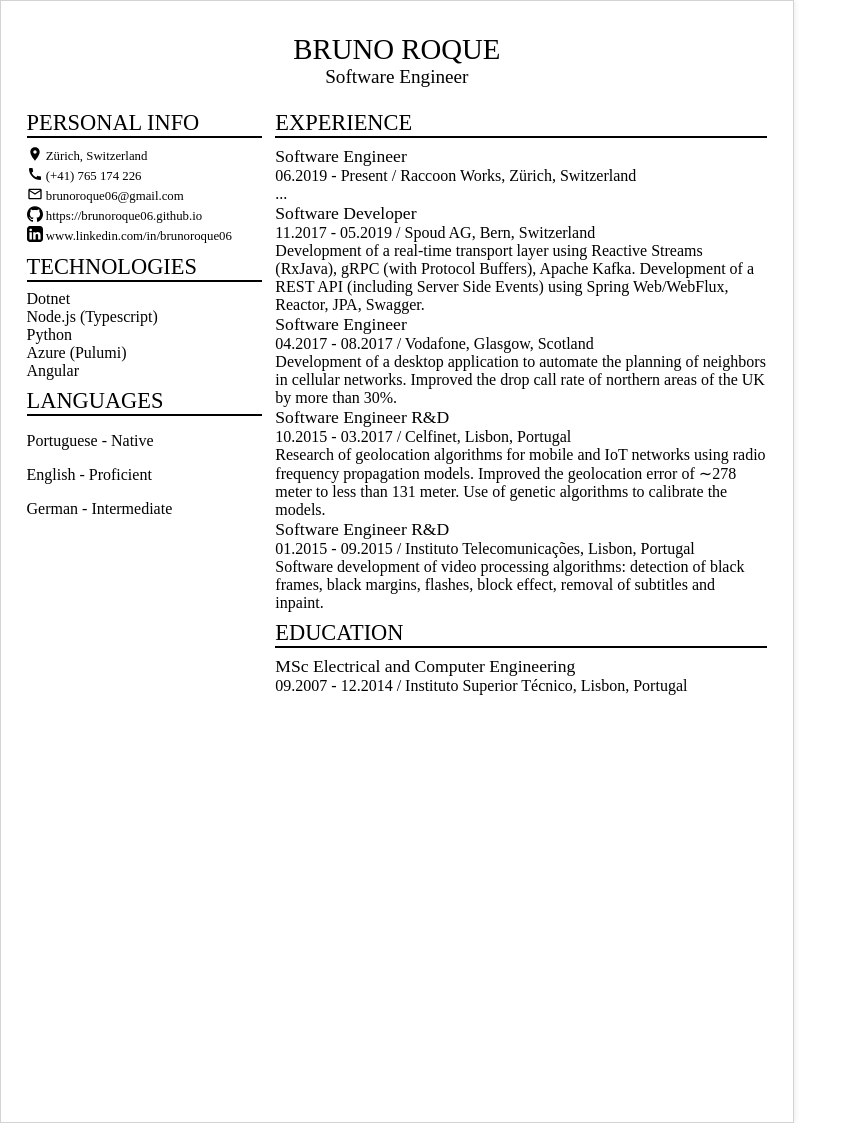
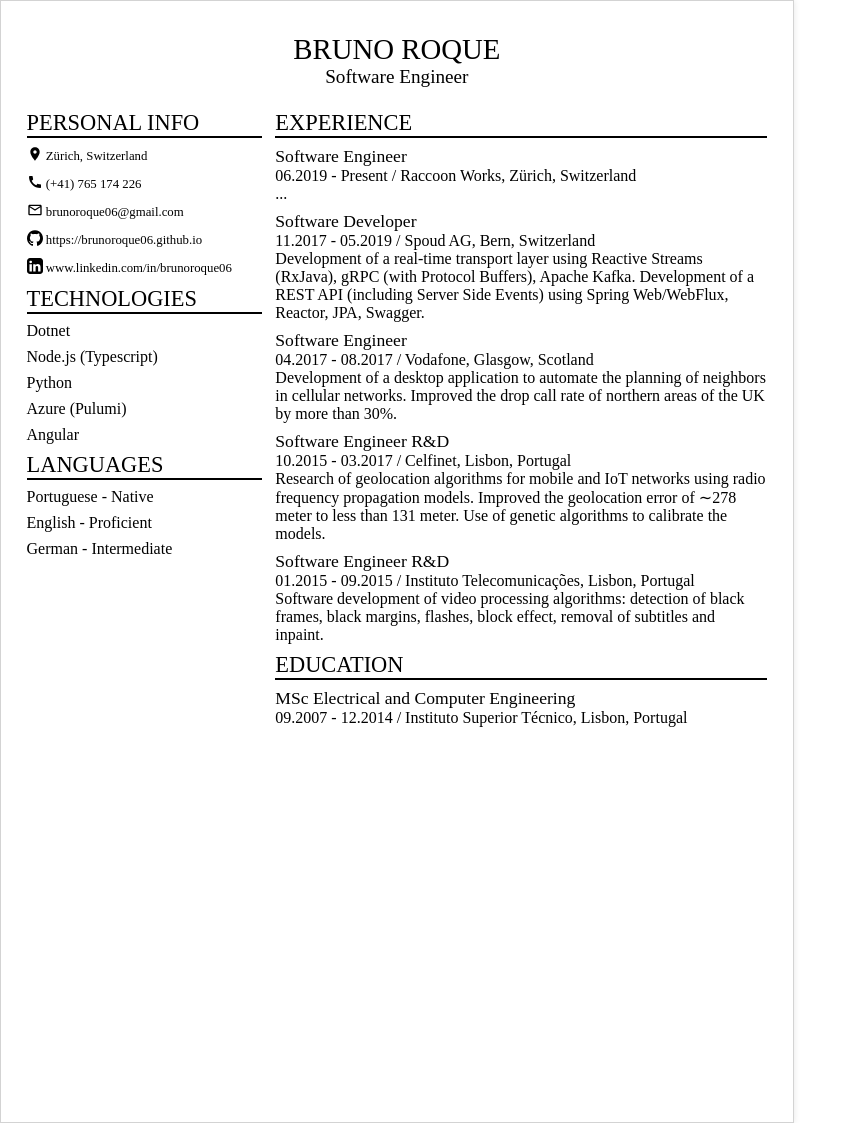
Before and after one commit to brunoroque06/brunoroque06.github.io, a Jekyll site: the page documents/curriculum-vitae/index.html, which Jekyll copies as it is, in a window 1280 px wide. Shown: the whole page, without its empty margins (0-856 px from the left). Built offline with Jekyll 4.4.1, drawn with Linux system fonts in a browser that asks for light colours.

Commit message:
Add row class

```diff
--- a/documents/curriculum-vitae/index.html
+++ b/documents/curriculum-vitae/index.html
@@ -54,6 +54,10 @@
 
       .column-left {
         padding: var(--padding);
+      }
+
+      .row {
+        margin: 0.5rem 0;
       }
 
       .info-entry {
@@ -132,7 +136,7 @@
       <div class="column-left">
         <div class="section">Personal Info</div>
 
-        <div class="info-entry">
+        <div class="row info-entry">
           <span class="info-icon">
             <svg xmlns="http://www.w3.org/2000/svg" viewBox="0 0 24 24">
               <path d="M0 0h24v24H0z" fill="none" />
@@ -144,7 +148,7 @@
           <span class="info-text">Zürich, Switzerland</span>
         </div>
 
-        <div class="info-entry">
+        <div class="row info-entry">
           <span class="info-icon">
             <svg xmlns="http://www.w3.org/2000/svg" viewBox="0 0 24 24">
               <path d="M0 0h24v24H0z" fill="none" />
@@ -156,7 +160,7 @@
           <span class="info-text">(+41) 765 174 226</span>
         </div>
 
-        <div class="info-entry">
+        <div class="row info-entry">
           <span class="info-icon">
             <svg xmlns="http://www.w3.org/2000/svg" viewBox="0 0 24 24">
               <path d="M0 0h24v24H0z" fill="none" />
@@ -168,7 +172,7 @@
           <span class="info-text">brunoroque06@gmail.com</span>
         </div>
 
-        <div class="info-entry">
+        <div class="row info-entry">
           <a
             href="https://brunoroque06.github.io"
             target="_blank"
@@ -185,7 +189,7 @@
           </a>
         </div>
 
-        <div class="info-entry">
+        <div class="row info-entry">
           <a
             href="https://www.linkedin.com/in/brunoroque06"
             target="_blank"
@@ -203,38 +207,43 @@
         </div>
 
         <div class="section">Technologies</div>
-        <div>Dotnet</div>
-        <div>Node.js (Typescript)</div>
-        <div>Python</div>
-        <div>Azure (Pulumi)</div>
-        <div>Angular</div>
+        <div class="row">Dotnet</div>
+        <div class="row">Node.js (Typescript)</div>
+        <div class="row">Python</div>
+        <div class="row">Azure (Pulumi)</div>
+        <div class="row">Angular</div>
 
         <div class="section">Languages</div>
-        <p>Portuguese - Native</p>
-        <p>English - Proficient</p>
-        <p>German - Intermediate</p>
+        <div class="row">Portuguese - Native</div>
+        <div class="row">English - Proficient</div>
+        <div class="row">German - Intermediate</div>
       </div>
 
       <div class="column-right">
         <div class="section">Experience</div>
 
+        <div class="row">
           <div class="exp-title">Software Engineer</div>
           <div class="exp-sub">
             06.2019 - Present / Raccoon Works, Zürich, Switzerland
           </div>
           <div class="exp-content">...</div>
+        </div>
 
+        <div class="row">
           <div class="exp-title">Software Developer</div>
           <div class="exp-sub">
             11.2017 - 05.2019 / Spoud AG, Bern, Switzerland
           </div>
           <div class="exp-content">
             Development of a real-time transport layer using Reactive Streams
-          (RxJava), gRPC (with Protocol Buffers), Apache Kafka. Development of a
-          REST API (including Server Side Events) using Spring Web/WebFlux,
+            (RxJava), gRPC (with Protocol Buffers), Apache Kafka. Development of
+            a REST API (including Server Side Events) using Spring Web/WebFlux,
             Reactor, JPA, Swagger.
           </div>
+        </div>
 
+        <div class="row">
           <div class="exp-title">Software Engineer</div>
           <div class="exp-sub">
             04.2017 - 08.2017 / Vodafone, Glasgow, Scotland
@@ -244,18 +253,22 @@
             neighbors in cellular networks. Improved the drop call rate of
             northern areas of the UK by more than 30%.
           </div>
+        </div>
 
+        <div class="row">
           <div class="exp-title">Software Engineer R&D</div>
           <div class="exp-sub">
             10.2015 - 03.2017 / Celfinet, Lisbon, Portugal
           </div>
           <div class="exp-content">
             Research of geolocation algorithms for mobile and IoT networks using
-          radio frequency propagation models. Improved the geolocation error of
-          ∼278 meter to less than 131 meter. Use of genetic algorithms to
+            radio frequency propagation models. Improved the geolocation error
+            of ∼278 meter to less than 131 meter. Use of genetic algorithms to
             calibrate the models.
           </div>
+        </div>
 
+        <div class="row">
           <div class="exp-title">Software Engineer R&D</div>
           <div class="exp-sub">
             01.2015 - 09.2015 / Instituto Telecomunicações, Lisbon, Portugal
@@ -265,14 +278,17 @@
             black frames, black margins, flashes, block effect, removal of
             subtitles and inpaint.
           </div>
+        </div>
 
         <div class="section">Education</div>
 
+        <div class="row">
           <div class="exp-title">MSc Electrical and Computer Engineering</div>
           <div class="exp-sub">
             09.2007 - 12.2014 / Instituto Superior Técnico, Lisbon, Portugal
           </div>
         </div>
       </div>
+    </div>
   </body>
 </html>
```
Lines whose indentation alone changed are shown as unchanged.
